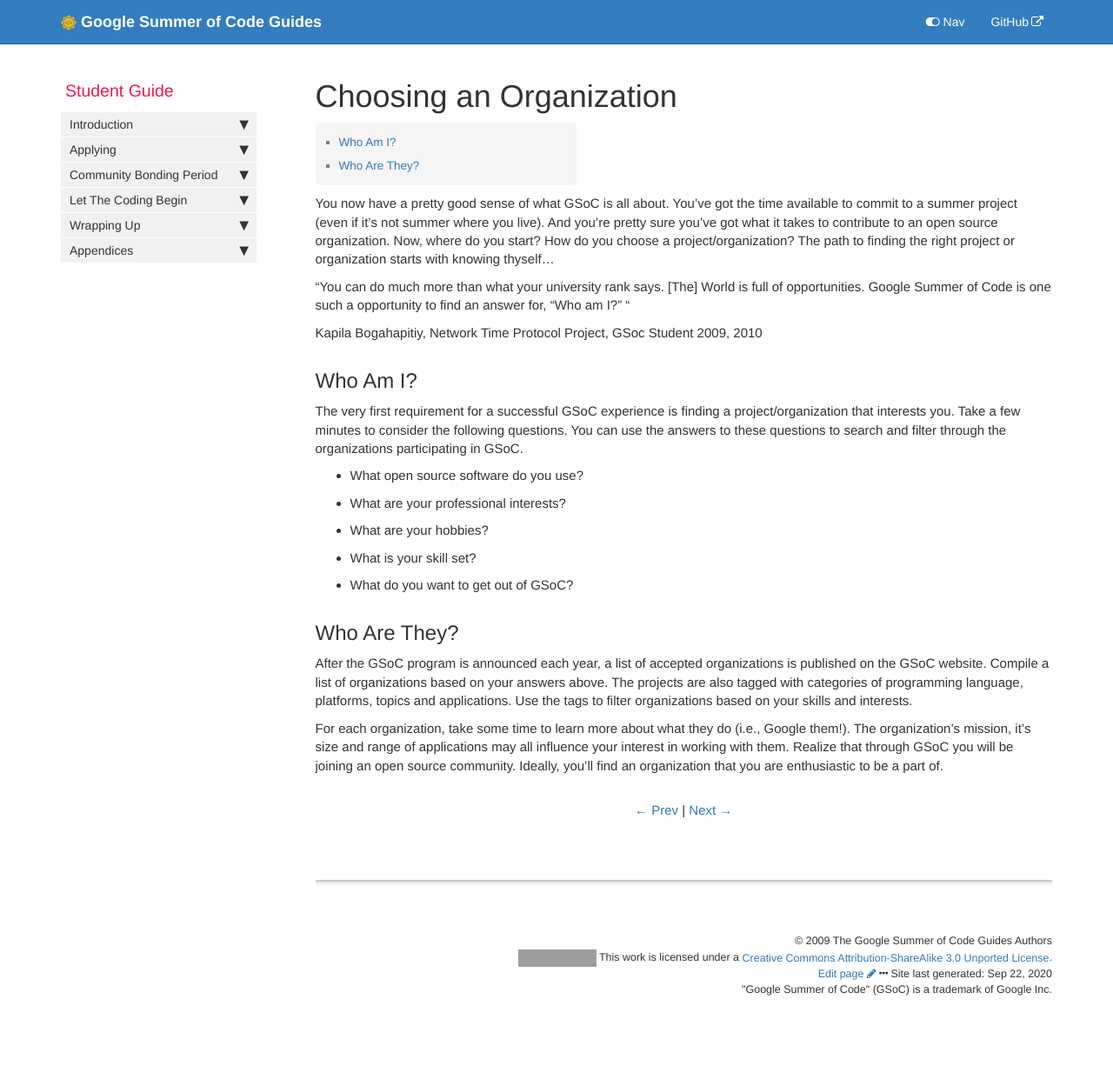
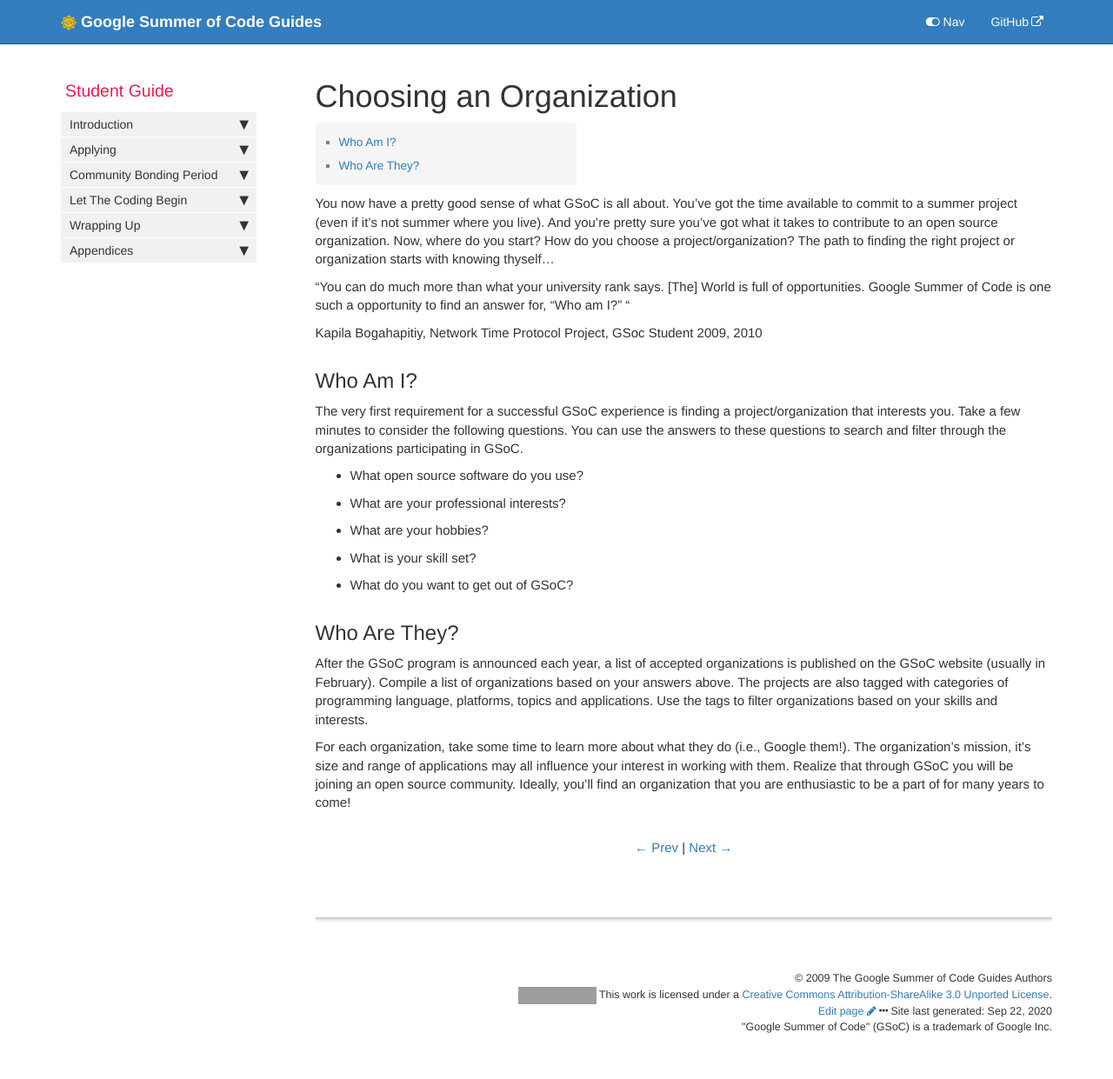
Before and after one commit to google/gsocguides, a Jekyll site: the page built from pages/student/04-choosing_an_organization.md, in a window 1280 px wide. Shown: the whole page at 87% size. Built offline with Jekyll 4.4.1, drawn with Linux system fonts in a browser that asks for light colours; before the commit the page ends 1198 px from its top, so only the background shows below that; grey boxes are pictures that could not be loaded.

Commit message:
Update 04-choosing_an_organization.md

```diff
--- a/pages/student/04-choosing_an_organization.md
+++ b/pages/student/04-choosing_an_organization.md
@@ -26,6 +26,6 @@ The very first requirement for a successful GSoC experience is finding a project
 
 ## Who Are They?
 
-After the GSoC program is announced each year, a list of accepted organizations is published on the GSoC website. Compile a list of organizations based on your answers above. The projects are also tagged with categories of programming language, platforms, topics and applications. Use the tags to filter organizations based on your skills and interests.
+After the GSoC program is announced each year, a list of accepted organizations is published on the GSoC website (usually in February). Compile a list of organizations based on your answers above. The projects are also tagged with categories of programming language, platforms, topics and applications. Use the tags to filter organizations based on your skills and interests.
 
-For each organization, take some time to learn more about what they do (i.e., Google them!). The organization's mission, it's size and range of applications may all influence your interest in working with them. Realize that through GSoC you will be joining an open source community. Ideally, you'll find an organization that you are enthusiastic to be a part of.
+For each organization, take some time to learn more about what they do (i.e., Google them!). The organization's mission, it's size and range of applications may all influence your interest in working with them. Realize that through GSoC you will be joining an open source community. Ideally, you'll find an organization that you are enthusiastic to be a part of for many years to come!
```
